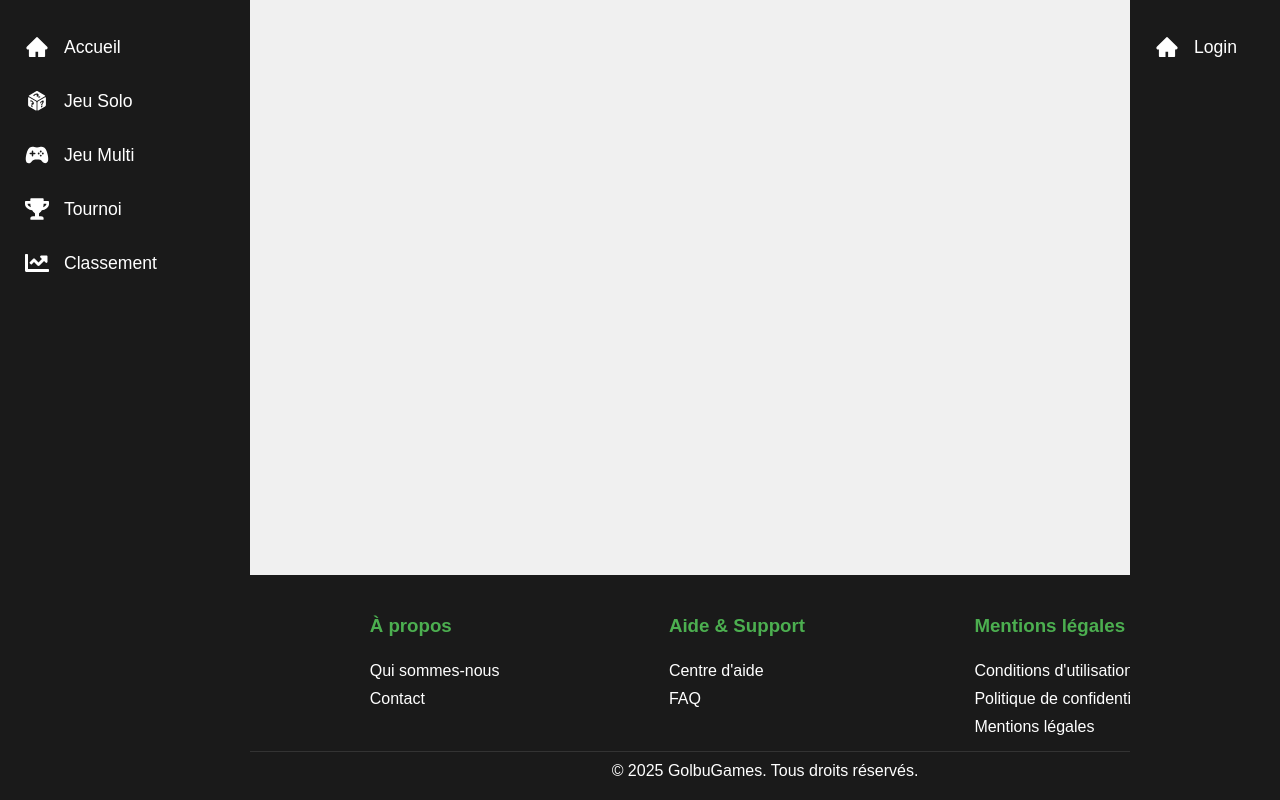
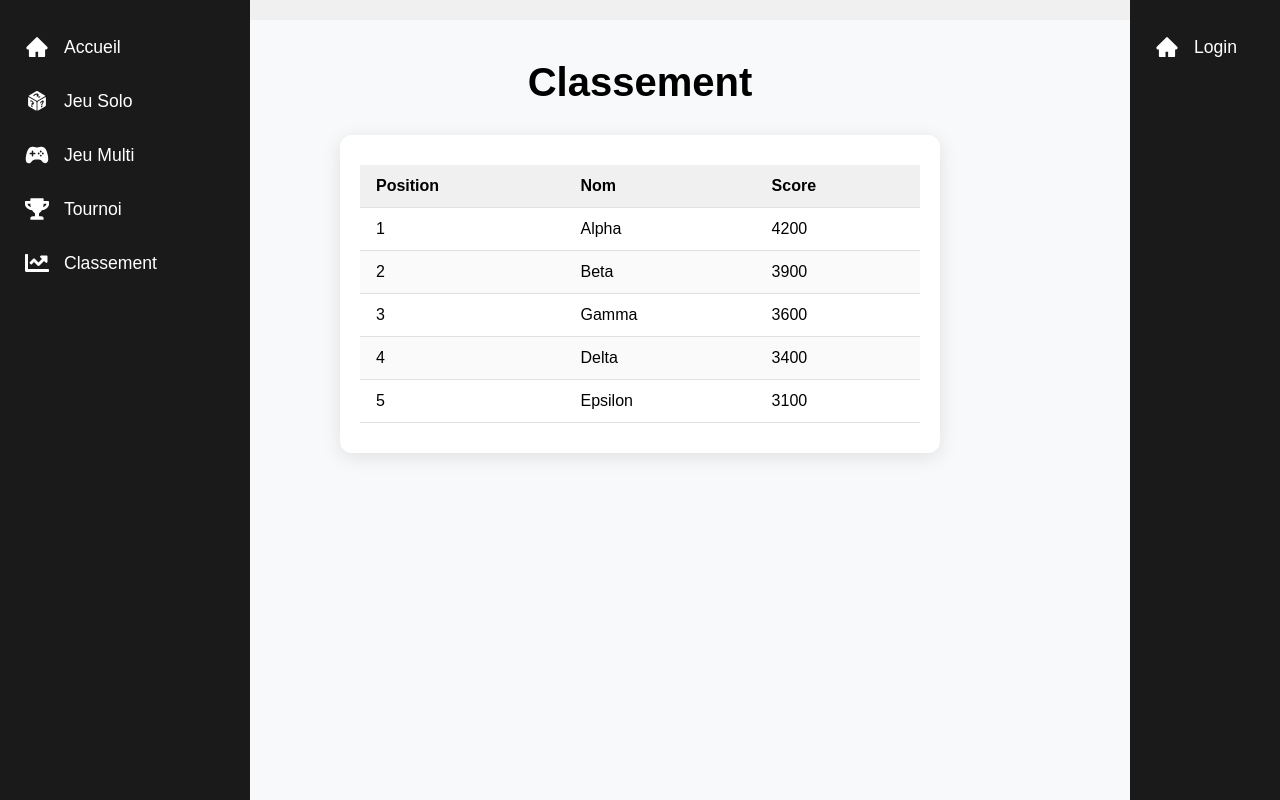
Before and after one commit to Yurhigz/GolbuGames, a React (Create React App) app in the folder frontend/my-app/: page /leaderboard in a window 1280 px wide. Shown: the top 800 px of the page. Built offline with nearby package versions, Linux system fonts and the light colour scheme.

Commit message:
leaderboard + update card

```diff
--- a/frontend/my-app/src/components/Card.css
+++ b/frontend/my-app/src/components/Card.css
@@ -4,8 +4,10 @@
   padding: 30px 20px;
   box-shadow: 0 4px 20px rgba(0, 0, 0, 0.1);
   text-align: center;
-  max-width: 400px;
+  width: 100%;
+  max-width: 800px;
 }
+
 
 .card-content {
   display: flex;
--- a/frontend/my-app/src/components/Card.js
+++ b/frontend/my-app/src/components/Card.js
@@ -3,7 +3,7 @@ import "./Card.css";
 
 export const Card = ({ children, className = "" }) => {
   return (
-    <div className={`card-container ${className}`}>
+    <div className={`card-container rounded-2xl bg-white shadow-md ${className}`}>
       {children}
     </div>
   );
@@ -11,7 +11,7 @@ export const Card = ({ children, className = "" }) => {
 
 export const CardContent = ({ children, className = "" }) => {
   return (
-    <div className={`card-content ${className}`}>
+    <div className={`card-content p-4 ${className}`}>
       {children}
     </div>
   );
--- /dev/null
+++ b/frontend/my-app/src/pages/Leaderboard.css
@@ -0,0 +1,46 @@
+.leaderboard-container {
+    display: flex;
+    flex-direction: column;
+    align-items: center;
+    padding: 40px 20px;
+    min-height: 100vh;
+    background-color: #f8f9fa;
+  }
+
+  .leaderboard-title {
+    font-size: 2.5rem;
+    font-weight: bold;
+    margin-bottom: 30px;
+  }
+
+  .leaderboard-wrapper {
+    display: flex;
+    justify-content: center;
+    width: 100%;
+  }
+
+  .leaderboard-card {
+    max-width: 600px;
+    width: 100%;
+  }
+
+  .leaderboard-table {
+    width: 100%;
+    border-collapse: collapse;
+  }
+
+  .leaderboard-table th,
+  .leaderboard-table td {
+    padding: 12px 16px;
+    border-bottom: 1px solid #e0e0e0;
+    text-align: left;
+  }
+
+  .leaderboard-table th {
+    background-color: #f0f0f0;
+    font-weight: 600;
+  }
+
+  .leaderboard-table tr:nth-child(even) {
+    background-color: #fafafa;
+  }
--- a/frontend/my-app/src/pages/Leaderboard.js
+++ b/frontend/my-app/src/pages/Leaderboard.js
@@ -1,12 +1,53 @@
-import React from 'react';
+// pages/Leaderboard.jsx
+import React, { useEffect, useState } from "react";
+import { Card, CardContent } from "../components/Card";
+import "./Leaderboard.css";
+
+const dummyData = [
+  { username: "Alpha", score: 4200 },
+  { username: "Beta", score: 3900 },
+  { username: "Gamma", score: 3600 },
+  { username: "Delta", score: 3400 },
+  { username: "Epsilon", score: 3100 },
+];
 
 const Leaderboard = () => {
-    return (
-        <div>
-            <h2>Classement</h2>
-            {/* Contenu du classement */}
-        </div>
-    );
+  const [players, setPlayers] = useState([]);
+
+  useEffect(() => {
+    // TODO: Replace with real backend fetch
+    setPlayers(dummyData);
+  }, []);
+
+  return (
+    <div className="leaderboard-container">
+      <h1 className="leaderboard-title">Classement</h1>
+      <div className="leaderboard-wrapper">
+        <Card className="leaderboard-card">
+          <CardContent>
+            <table className="leaderboard-table">
+              <thead>
+                <tr>
+                  <th>Position</th>
+                  <th>Nom</th>
+                  <th>Score</th>
+                </tr>
+              </thead>
+              <tbody>
+                {players.map((player, index) => (
+                  <tr key={player.username}>
+                    <td>{index + 1}</td>
+                    <td>{player.username}</td>
+                    <td>{player.score}</td>
+                  </tr>
+                ))}
+              </tbody>
+            </table>
+          </CardContent>
+        </Card>
+      </div>
+    </div>
+  );
 };
 
 export default Leaderboard;
```
